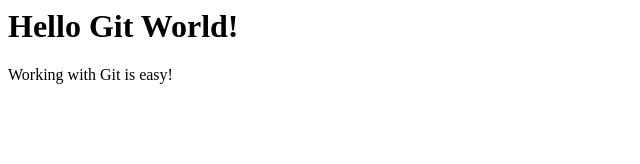
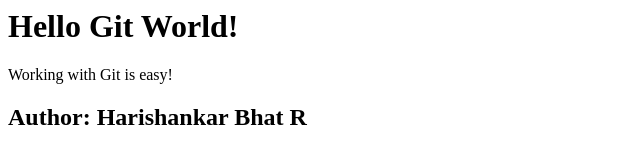
Before and after one commit to Harishankar-GitHub/Git-And-GitHub, a plain HTML site: page index.html in a window 1280 px wide. Shown: the whole page, without its empty margins (0-640 px from the left). Drawn offline with Linux system fonts and the light colour scheme.

Commit message:
Added a header tag.
I have added a header to the index.html file. It now contains
my name as the Author of the file.

```diff
--- a/index.html
+++ b/index.html
@@ -3,3 +3,5 @@
 <div>
       <p>Working with Git is easy!</p>
 </div>
+
+<h2>Author: Harishankar Bhat R</h2>
```
